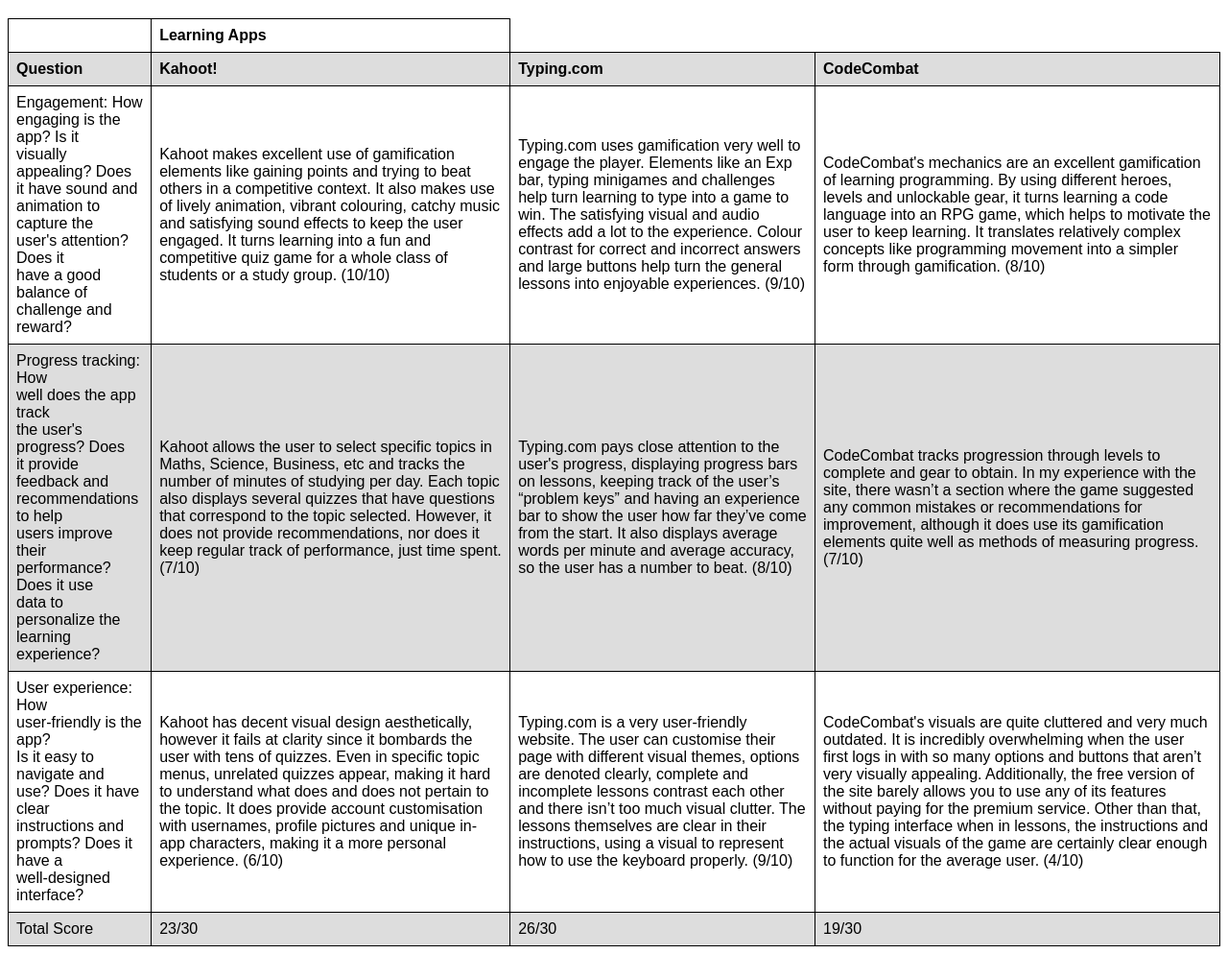
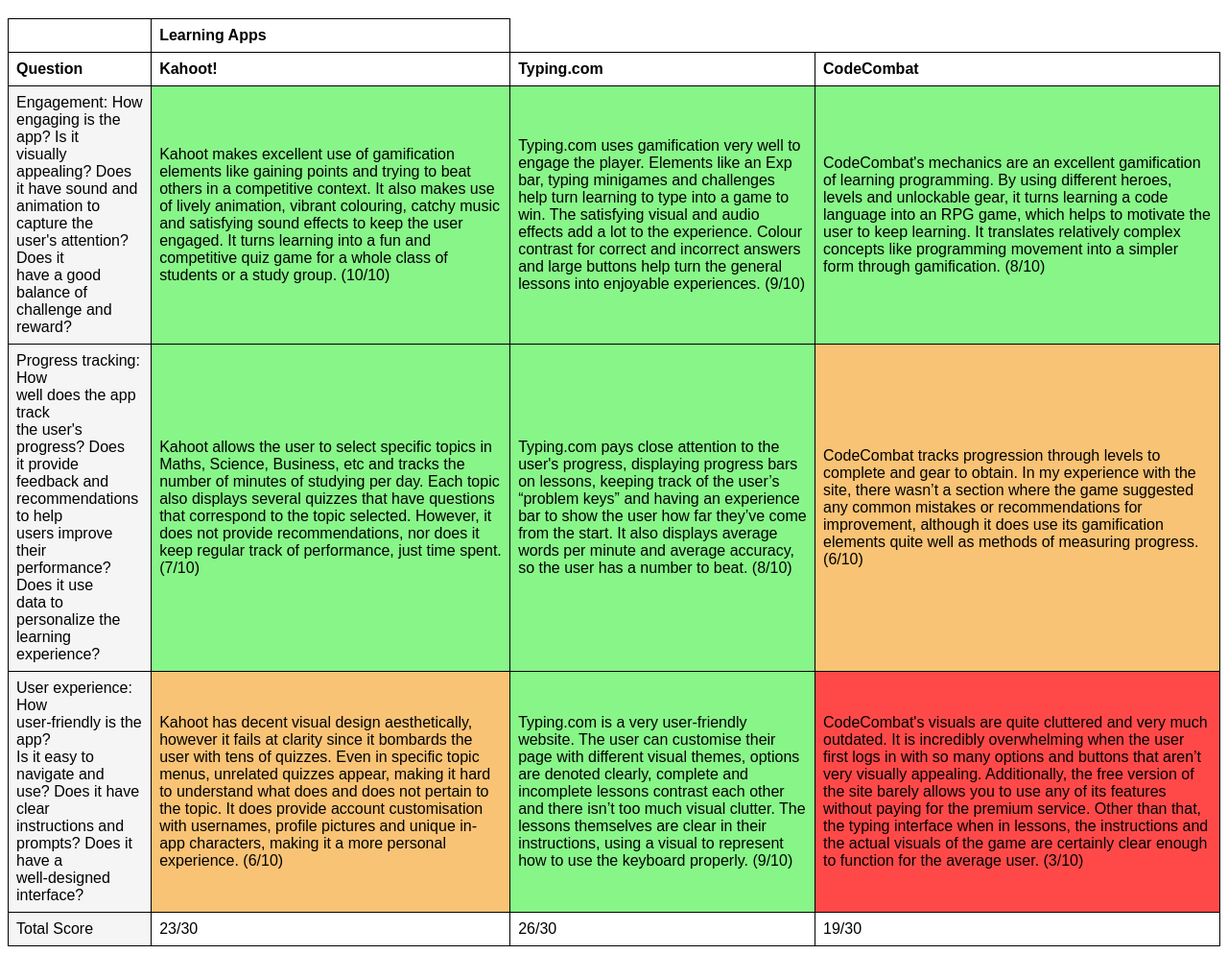
Before and after one commit to KenPowerClassroom/ixd-project-2024-stephenarthur64, a plain HTML site: page CompAudit.html in a window 1280 px wide. Shown: the part 61-1055 px from the top of the page at 96% size. Drawn offline with Linux system fonts and the light colour scheme.

Commit message:
Used style.css to colour table

```diff
--- a/CompAudit.html
+++ b/CompAudit.html
@@ -1,21 +1,8 @@
 <!DOCTYPE html>
 <html>
-    <style>
-        table {
-          font-family: arial, sans-serif;
-          border-collapse: collapse;
-          width: 100%;
-        }
-        td, th {
-            border: 1px solid #000000;
-            text-align: left;
-            padding: 8px;
-          }
-
-          tr:nth-child(even) {
-            background-color: #dddddd;
-          }
-    </style>
+<head>
+    <link rel="stylesheet" href="style.css">
+</head>
 <body>
   <h1>Hello</h1>
     <table>
@@ -30,7 +17,7 @@
             <th>CodeCombat</th>
         </tr>
         <tr>
-            <td>Engagement: How <br>
+            <td class="Question">Engagement: How <br>
                 engaging is the app? Is it <br>
                 visually appealing? Does <br>
                 it have sound and <br>
@@ -38,12 +25,12 @@
                 user's attention? Does it  <br>
                 have a good balance of <br>
                 challenge and reward?</td>
-            <td>Kahoot makes excellent use of gamification elements like gaining points and trying to beat others in a competitive context. It also makes use of lively animation, vibrant colouring, catchy music and satisfying sound effects to keep the user engaged. It turns learning into a fun and competitive quiz game for a whole class of students or a study group. (10/10) </td>
-            <td>Typing.com uses gamification very well to engage the player. Elements like an Exp bar, typing minigames and challenges help turn learning to type into a game to win. The satisfying visual and audio effects add a lot to the experience. Colour contrast for correct and incorrect answers and large buttons help turn the general lessons into enjoyable experiences. (9/10) </td>
-            <td>CodeCombat's mechanics are an excellent gamification of learning programming. By using different heroes, levels and unlockable gear, it turns learning a code language into an RPG game, which helps to motivate the user to keep learning. It translates relatively complex concepts like programming movement into a simpler form through gamification.  (8/10) </td>
+            <td class="Above7">Kahoot makes excellent use of gamification elements like gaining points and trying to beat others in a competitive context. It also makes use of lively animation, vibrant colouring, catchy music and satisfying sound effects to keep the user engaged. It turns learning into a fun and competitive quiz game for a whole class of students or a study group. (10/10) </td>
+            <td class="Above7">Typing.com uses gamification very well to engage the player. Elements like an Exp bar, typing minigames and challenges help turn learning to type into a game to win. The satisfying visual and audio effects add a lot to the experience. Colour contrast for correct and incorrect answers and large buttons help turn the general lessons into enjoyable experiences. (9/10) </td>
+            <td class="Above7">CodeCombat's mechanics are an excellent gamification of learning programming. By using different heroes, levels and unlockable gear, it turns learning a code language into an RPG game, which helps to motivate the user to keep learning. It translates relatively complex concepts like programming movement into a simpler form through gamification.  (8/10) </td>
         </tr>
         <tr>
-            <td>Progress tracking: How <br>
+            <td class="Question">Progress tracking: How <br>
                 well does the app track    <br>
                 the user's progress? Does      <br>
                 it provide feedback and        <br>
@@ -52,12 +39,12 @@
                 performance? Does it use       <br>
                 data to personalize the      <br>
                 learning experience?</td>
-                <td>Kahoot allows the user to select specific topics in Maths, Science, Business, etc and tracks the number of minutes of studying per day. Each topic also displays several quizzes that have questions that correspond to the topic selected. However, it does not provide recommendations, nor does it keep regular track of performance, just time spent. (7/10) </td>
-                <td>Typing.com pays close attention to the user's progress, displaying progress bars on lessons, keeping track of the user’s “problem keys” and having an experience bar to show the user how far they’ve come from the start. It also displays average words per minute and average accuracy, so the user has a number to beat. (8/10) </td>
-                <td>CodeCombat tracks progression through levels to complete and gear to obtain. In my experience with the site, there wasn’t a section where the game suggested any common mistakes or recommendations for improvement, although it does use its gamification elements quite well as methods of measuring progress. (7/10) </td>
+                <td class="Above7">Kahoot allows the user to select specific topics in Maths, Science, Business, etc and tracks the number of minutes of studying per day. Each topic also displays several quizzes that have questions that correspond to the topic selected. However, it does not provide recommendations, nor does it keep regular track of performance, just time spent. (7/10) </td>
+                <td class="Above7">Typing.com pays close attention to the user's progress, displaying progress bars on lessons, keeping track of the user’s “problem keys” and having an experience bar to show the user how far they’ve come from the start. It also displays average words per minute and average accuracy, so the user has a number to beat. (8/10) </td>
+                <td class="Above3">CodeCombat tracks progression through levels to complete and gear to obtain. In my experience with the site, there wasn’t a section where the game suggested any common mistakes or recommendations for improvement, although it does use its gamification elements quite well as methods of measuring progress. (6/10) </td>
         </tr>
         <tr>
-            <td>
+            <td class="Question">
                 User experience: How <br>
                 user-friendly is the app?<br>
                 Is it easy to navigate and<br>
@@ -66,12 +53,12 @@
                 prompts? Does it have a<br>
                 well-designed interface?
             </td>
-            <td>Kahoot has decent visual design aesthetically, however it fails at clarity since it bombards the user with tens of quizzes. Even in specific topic menus, unrelated quizzes appear, making it hard to understand what does and does not pertain to the topic. It does provide account customisation with usernames, profile pictures and unique in-app characters, making it a more personal experience. (6/10) </td>
-            <td>Typing.com is a very user-friendly website. The user can customise their page with different visual themes, options are denoted clearly, complete and incomplete lessons contrast each other and there isn’t too much visual clutter. The lessons themselves are clear in their instructions, using a visual to represent how to use the keyboard properly. (9/10) </td>
-            <td>CodeCombat's visuals are quite cluttered and very much outdated. It is incredibly overwhelming when the user first logs in with so many options and buttons that aren’t very visually appealing. Additionally, the free version of the site barely allows you to use any of its features without paying for the premium service. Other than that, the typing interface when in lessons, the instructions and the actual visuals of the game are certainly clear enough to function for the average user. (4/10) </td>
+            <td class="Above3">Kahoot has decent visual design aesthetically, however it fails at clarity since it bombards the user with tens of quizzes. Even in specific topic menus, unrelated quizzes appear, making it hard to understand what does and does not pertain to the topic. It does provide account customisation with usernames, profile pictures and unique in-app characters, making it a more personal experience. (6/10) </td>
+            <td class="Above7">Typing.com is a very user-friendly website. The user can customise their page with different visual themes, options are denoted clearly, complete and incomplete lessons contrast each other and there isn’t too much visual clutter. The lessons themselves are clear in their instructions, using a visual to represent how to use the keyboard properly. (9/10) </td>
+            <td class="Below3">CodeCombat's visuals are quite cluttered and very much outdated. It is incredibly overwhelming when the user first logs in with so many options and buttons that aren’t very visually appealing. Additionally, the free version of the site barely allows you to use any of its features without paying for the premium service. Other than that, the typing interface when in lessons, the instructions and the actual visuals of the game are certainly clear enough to function for the average user. (3/10) </td>
         </tr>
         <tr>
-            <td>Total Score</td>
+            <td class="Question">Total Score</td>
             <td>23/30</td>
             <td>26/30</td>
             <td>19/30</td>
--- a/style.css
+++ b/style.css
@@ -1,4 +1,5 @@
- <style>
+
+
   table {
     font-family: arial, sans-serif;
      border-collapse: collapse;
@@ -10,7 +11,18 @@
      padding: 8px;
       }
 
-          tr:nth-child(even) {
-            background-color: #dddddd;
+   .Question {
+    background-color: #f5f5f5;
    }
-    </style>
+
+   .Above7 {
+    background-color: #88f588;
+   }
+
+   .Above3 {
+    background-color: #f8c374;
+   }
+
+   .Below3 {
+    background-color: #ff4949;
+   }
```
Also changed, not shown: index.html (+3 -0 lines). Lines whose indentation alone changed are shown as unchanged.
